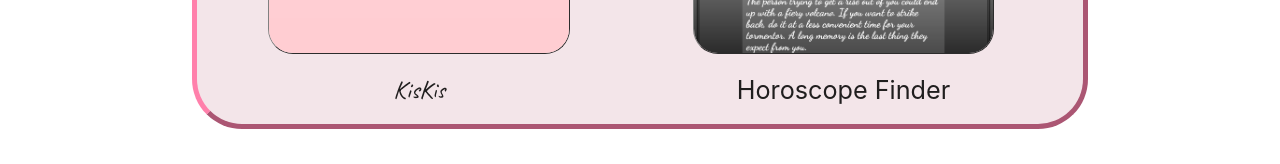
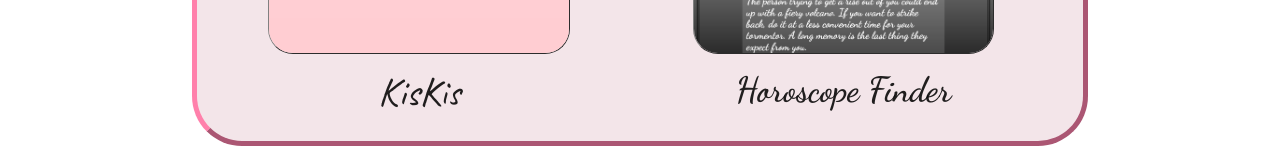
Before and after one commit to ianfletcher314/Ian-Fletcher-Portfolio, a React (Create React App) app: page / in a window 1280 px wide. Both pictures are taken after a click on the link "PROJECTS". Shown: the part 604-768 px from the top of the page. Built offline with nearby package versions, Linux system fonts and the light colour scheme; a web font is replaced by a local one.

Commit message:
got fonts to look good in projectscontainer component

```diff
--- a/src/components/ProjectContainer/ProjectContainer.js
+++ b/src/components/ProjectContainer/ProjectContainer.js
@@ -342,7 +342,7 @@
             ></img>
           </a>
           <div className="hidden" id="horoscopepara">
-            <h4 className="alegreya">Horoscope Finder</h4>
+            <h4 className="dancing">Horoscope Finder</h4>
             <p>
               Displays the user’s daily horoscope and an inspirational quote
               depending on their zodiac sign.
@@ -367,7 +367,7 @@
               DEPLOYED SITE
             </a>
           </div>
-          <h5 className="center flow-text alegreya" id="HoroscopeName">
+          <h5 className="center flow-text dancing" id="HoroscopeName">
             Horoscope Finder
           </h5>
         </div>
--- a/src/components/ProjectContainer/style.css
+++ b/src/components/ProjectContainer/style.css
@@ -127,9 +127,13 @@
 }
 .dancing {
   font-family: "Dancing Script", cursive;
+  font-size: 35px;
+  transform: translateY(-15%);
 }
 .caveat {
   font-family: "Caveat", cursive;
+  font-size: 40px;
+  transform: translateY(-15%);
 }
 .smooch {
   font-family: "Smooch", cursive;
```
